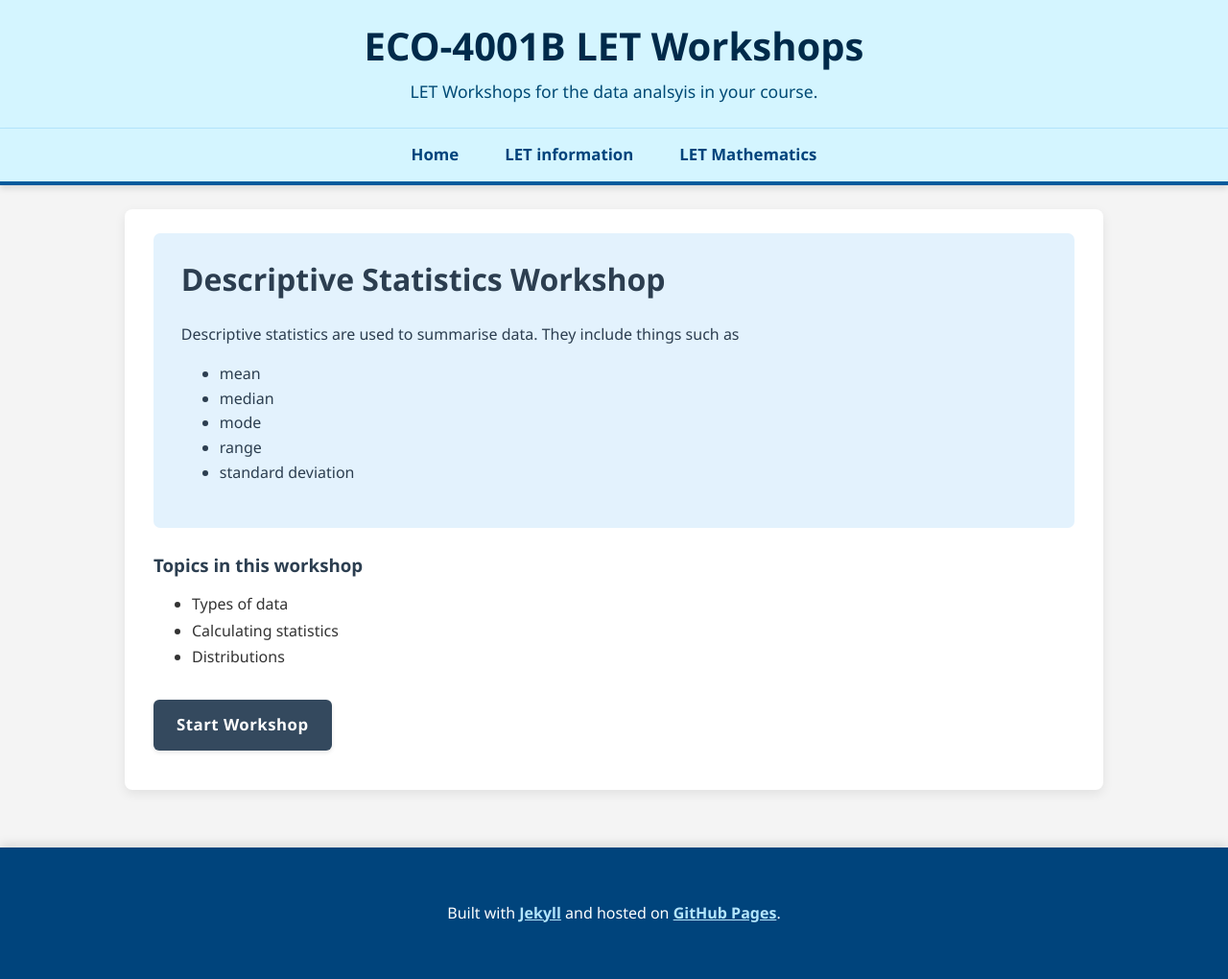
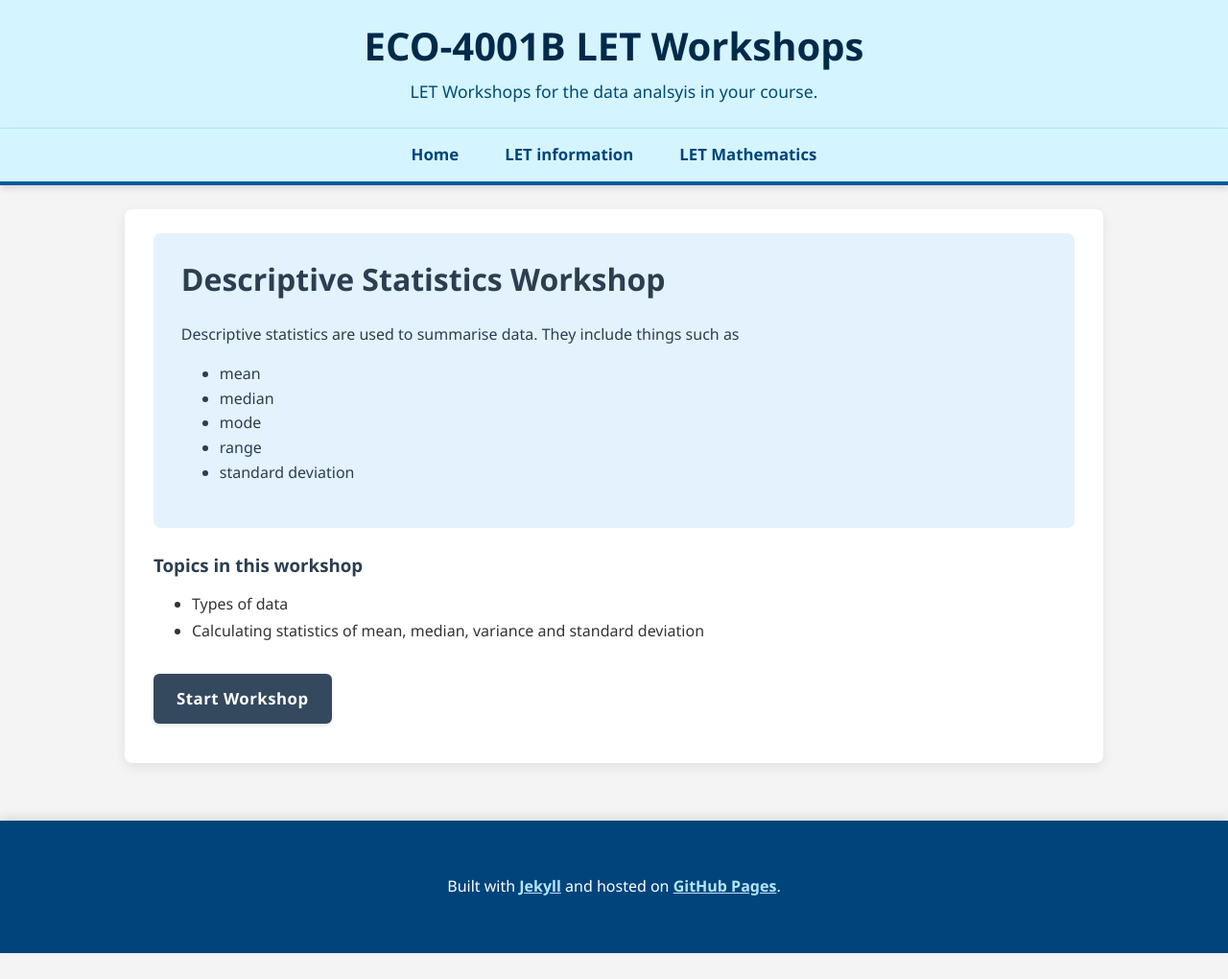
Before and after one commit to probe973/eco-4001b, a Jekyll site: the page built from descriptive/index.md, in a window 1280 px wide. Shown: the whole page at 96% size. Built offline with Jekyll 4.4.1, drawn with Linux system fonts in a browser that asks for light colours; after the commit the page ends 993 px from its top, so only the background shows below that.

Commit message:
Update index.md

```diff
--- a/descriptive/index.md
+++ b/descriptive/index.md
@@ -19,7 +19,7 @@ Descriptive statistics are used to summarise data.  They include things such as
 ### Topics in this workshop
 
 * Types of data
-* Calculating statistics
-* Distributions
+* Calculating statistics of mean, median, variance and standard deviation
+
 
 <a href="{{ "/descriptive/01-types-of-data.html" | relative_url }}" class="btn btn-primary">Start Workshop</a>
```
